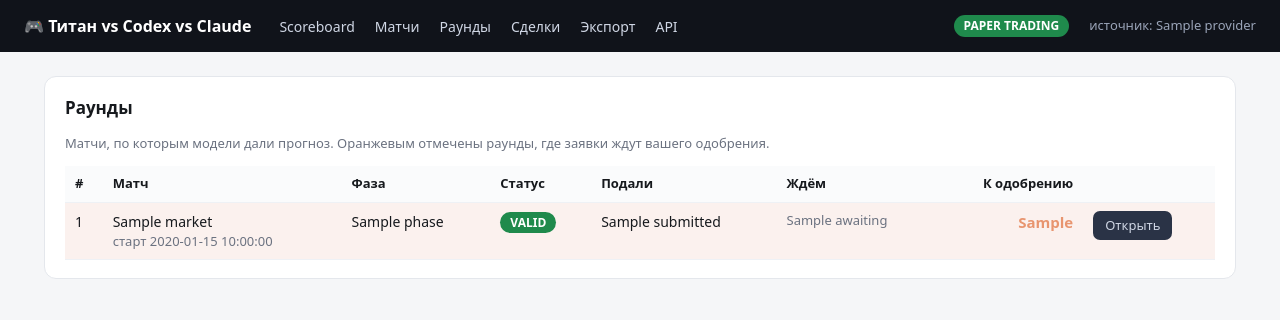
After one commit to nikitarybtsov/PM-INTERNATIONAL, a FastAPI app: template app/web/templates/rounds.html in a window 1280 px wide. The commit adds this page. Shown: the top 320 px of the page. Run offline with FastAPI, Linux system fonts and the light colour scheme; the template is opened without the code that fills it: most values are stand-ins (such as "Sample title", 1, 10 or a date in 2020).

Commit message:
﻿feat: вкладка «Раунды» и читаемый экран заявок
Оператору приходилось вбивать /ui/rounds/2 руками, чтобы найти прогнозы.
Добавлена вкладка со списком: матч, фаза, статус, кто подал, сколько заявок
ждёт одобрения. Раунды с ожидающими заявками подсвечены - именно за этим
на страницу и заходят.

Читаемость экрана заявок. Значения в таблицах наследовали приглушённый цвет
и на тёмном фоне почти пропадали, а выделение мышью делало их совсем
нечитаемыми. Теперь подписи и значения разведены по контрасту, edge после
комиссии выделен как главное число экрана, обоснование вынесено в блок с
отбивкой, задан контрастный ::selection.

Кнопки раунда приведены к реальному потоку: появился шаг «Просчитать заявки»
(его не было, хотя без него раунд не переходит в AWAITING_APPROVAL), а форма
Титана скрывается, когда он в раундах не участвует.

Co-Authored-By: Claude Opus 5 <noreply@anthropic.com>

```diff
--- a/app/web/static/app.css
+++ b/app/web/static/app.css
@@ -225,3 +225,57 @@ pre {
   color: #ffffff;
 }
 .risk-box b, .risk-box { color: #cfd6e4; }
+
+/* --- список раундов ----------------------------------------------------- */
+.row-attention { background: rgba(217, 119, 87, .10); }
+.attention { color: #e8956f; font-size: 15px; }
+.btn-link {
+  display: inline-block; padding: 5px 12px; border-radius: 7px;
+  background: #2a3346; color: #cfd6e4; text-decoration: none; font-size: 13px;
+}
+.btn-link:hover { background: #3a465e; }
+.pill.status-awaiting_approval { background: #4a3a1d; color: #fcd34d; }
+.pill.status-locked  { background: #22304a; color: #9ec5ff; }
+.pill.status-open    { background: #1b3a2a; color: #86efac; }
+.pill.status-executed, .pill.status-revealed { background: #2a3346; color: #9aa4b8; }
+
+/* --- читаемость таблиц внутри колонок анализа --------------------------- */
+/* Значения наследовали приглушённый цвет и на тёмном фоне почти пропадали.
+   Метрика, по которой принимается решение о деньгах, должна читаться сразу. */
+.analysis-col table { width: 100%; border-collapse: collapse; margin: 4px 0 2px; }
+.analysis-col table td {
+  padding: 7px 2px;
+  border-bottom: 1px solid #232b3b;
+  font-size: 13.5px;
+  color: #b9c2d4;            /* подписи */
+}
+.analysis-col table td.num,
+.analysis-col table td:last-child {
+  text-align: right;
+  color: #f2f5fa;            /* значения — контрастнее подписей */
+  font-variant-numeric: tabular-nums;
+  font-weight: 600;
+}
+.analysis-col table tr:last-child td { border-bottom: none; }
+
+/* Строка с итоговым edge — это главное число экрана */
+.analysis-col table tr.key-row td { font-size: 15px; }
+.analysis-col table tr.key-row td:last-child { font-size: 16px; }
+.analysis-col .pos { color: #6ee7a0; }
+.analysis-col .neg { color: #f87171; }
+
+.analysis-col .reason {
+  font-size: 13.5px;
+  line-height: 1.55;
+  color: #dbe2ee;
+  background: #1b2231;
+  border-left: 3px solid #2a3346;
+  padding: 10px 12px;
+  border-radius: 0 8px 8px 0;
+}
+.factors b { color: #cfd6e4; }
+.factors li { color: #aab4c6; line-height: 1.5; }
+.factors.risks li { color: #d8a878; }
+
+/* Выделение мышью не должно делать текст нечитаемым */
+::selection { background: #2f6fd0; color: #ffffff; }
--- a/app/web/templates/base.html
+++ b/app/web/templates/base.html
@@ -12,6 +12,7 @@
   <span class="brand">🎮 Титан vs Codex vs Claude</span>
   <a href="/">Scoreboard</a>
   <a href="/ui/markets">Матчи</a>
+  <a href="/ui/rounds">Раунды</a>
   <a href="/ui/trades">Сделки</a>
   <a href="/ui/exports">Экспорт</a>
   <a href="/docs">API</a>
--- /dev/null
+++ b/app/web/templates/rounds.html
@@ -0,0 +1,44 @@
+{% extends "base.html" %}
+{% block content %}
+
+<div class="card">
+  <h2>Раунды</h2>
+  <p class="muted">
+    Матчи, по которым модели дали прогноз. Оранжевым отмечены раунды, где
+    заявки ждут вашего одобрения.
+  </p>
+
+  {% if not rounds %}
+  <p class="muted">Раундов пока нет — откройте матч на вкладке «Матчи»
+     и зафиксируйте snapshot.</p>
+  {% else %}
+  <table>
+    <tr>
+      <th>#</th><th>Матч</th><th>Фаза</th><th>Статус</th>
+      <th>Подали</th><th>Ждём</th><th class="num">К одобрению</th><th></th>
+    </tr>
+    {% for r in rounds %}
+    <tr class="{{ 'row-attention' if r.pending_approval else '' }}">
+      <td>{{ r.id }}</td>
+      <td>
+        {{ r.market[:56] }}
+        {% if r.starts_at %}<div class="muted">старт {{ r.starts_at }}</div>{% endif %}
+      </td>
+      <td>{{ r.phase }}</td>
+      <td>
+        <span class="pill status-{{ r.status|lower }}">{{ r.status }}</span>
+      </td>
+      <td>{{ r.submitted|join(', ') or '—' }}</td>
+      <td class="muted">{{ r.awaiting|join(', ') or '—' }}</td>
+      <td class="num">
+        {% if r.pending_approval %}<b class="attention">{{ r.pending_approval }}</b>
+        {% else %}—{% endif %}
+      </td>
+      <td><a class="btn-link" href="/ui/rounds/{{ r.id }}">Открыть</a></td>
+    </tr>
+    {% endfor %}
+  </table>
+  {% endif %}
+</div>
+
+{% endblock %}
```
Also changed, not shown: app/api/routes/ui.py (+48 -1 lines), app/web/templates/round.html (+10 -4 lines).
